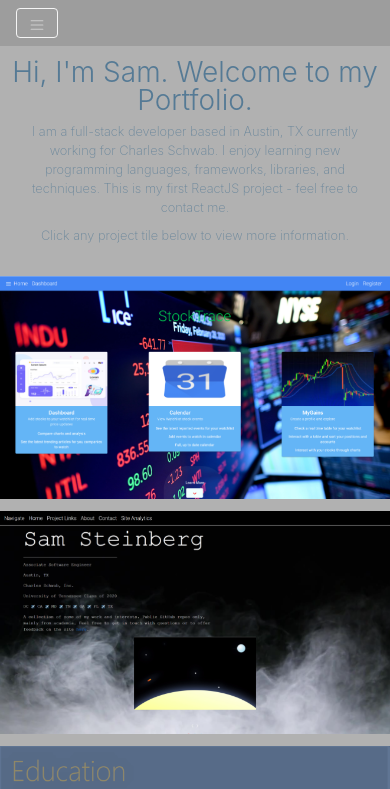
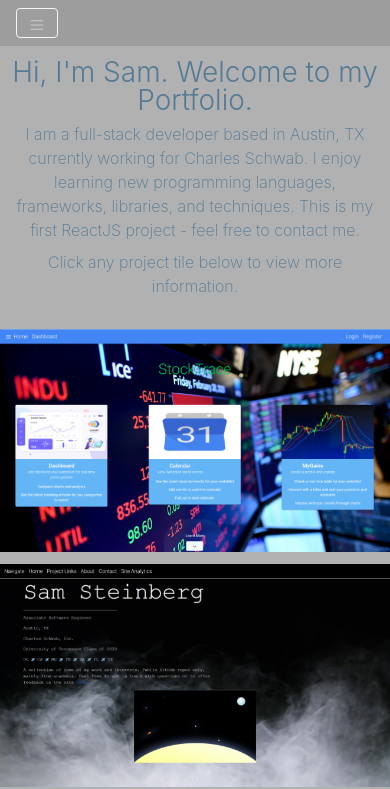
Before and after one commit to spaulsteinberg/portfolio-website, a React (Create React App) app: page / in a window 390 px wide. Shown: the top 789 px of the page. Built offline with nearby package versions, Linux system fonts and the light colour scheme.

Commit message:
changed opacity and font size of sub header

```diff
--- a/src/index.css
+++ b/src/index.css
@@ -38,7 +38,6 @@ a.navbar-brand.current-page:hover {
 }
 
 .sub-header {
-  opacity: .75;
   font-size: 1.75rem;
   font-weight: 250;
 }
@@ -110,7 +109,7 @@ a.navbar-brand.current-page:hover {
     font-size: 2rem;
   }
   .sub-header {
-    font-size: .8rem;
+    font-size: 1rem;
   }
 
   .project-title {
@@ -129,7 +128,7 @@ a.navbar-brand.current-page:hover {
     line-height: 1;
   }
   .sub-header {
-    font-size: .8rem;
+    font-size: 1rem;
   }
   .project-title {
     font-size: 1.75rem;
```
